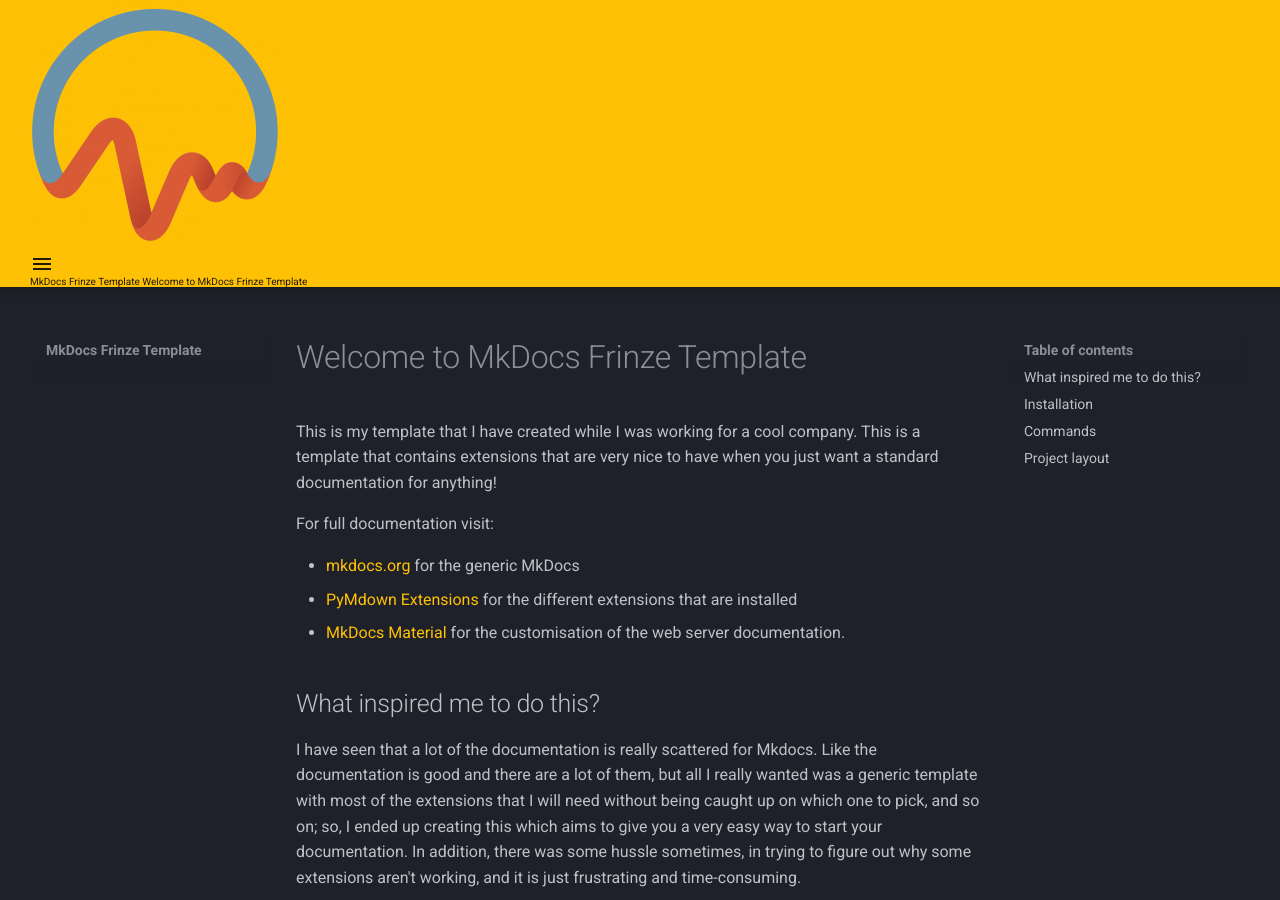
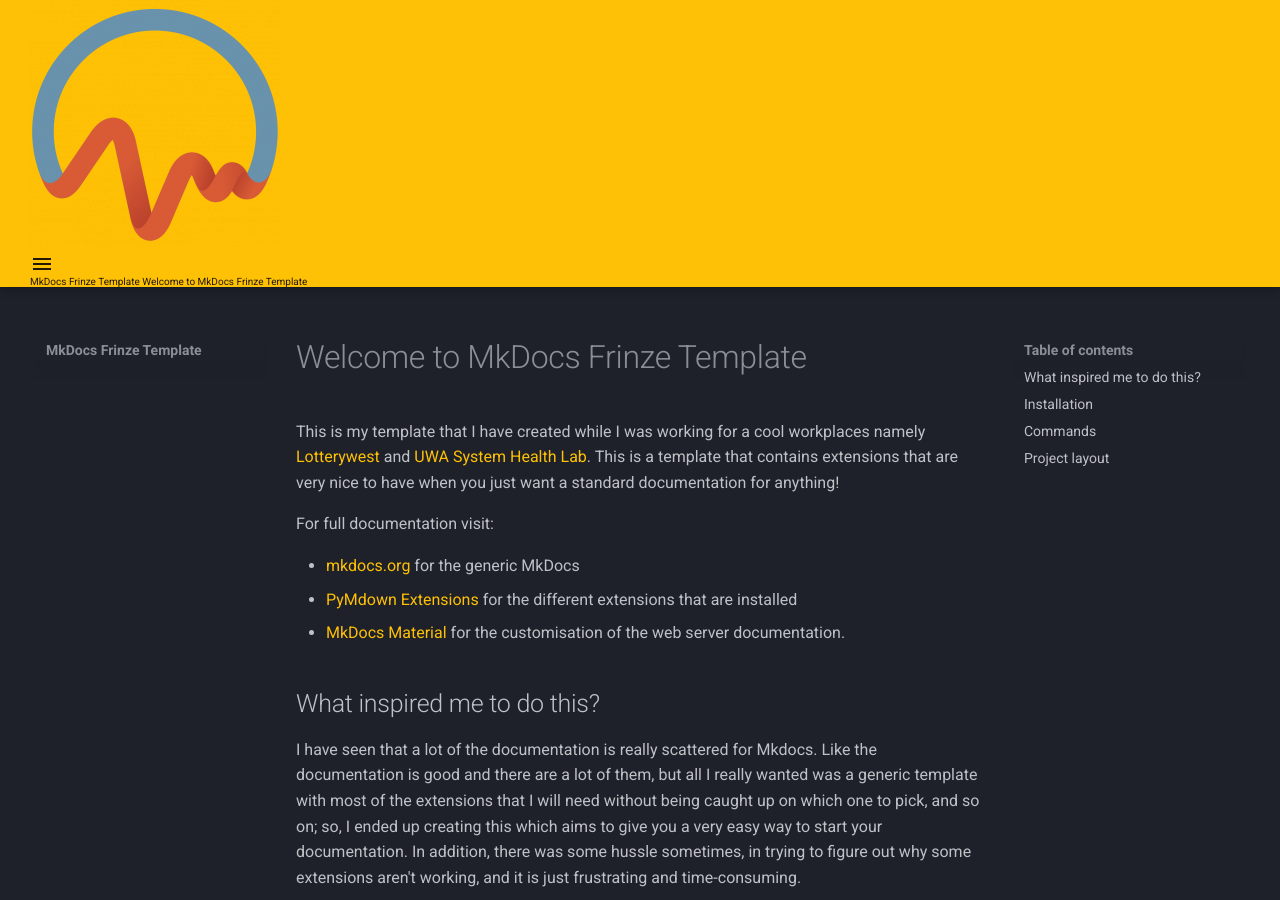
Before and after one commit to frinzekt/mkdocs-frinze-template, an MkDocs documentation site: the page built from docs/index.md, in a window 1280 px wide and 900 px high. Built offline with MkDocs 1.6.1 and Material for MkDocs 9.7.7, drawn with Linux system fonts in a browser that asks for light colours.

Commit message:
update and mention workplaces

```diff
--- a/docs/index.md
+++ b/docs/index.md
@@ -1,5 +1,5 @@
 # Welcome to MkDocs Frinze Template
-This is my template that I have created while I was working for a cool company. This is a template that contains extensions that are very nice to have when you just want a standard documentation for anything!
+This is my template that I have created while I was working for a cool workplaces namely [Lotterywest](https://www.lotterywest.wa.gov.au/) and [UWA System Health Lab](http://systemhealthlab.com/). This is a template that contains extensions that are very nice to have when you just want a standard documentation for anything!
 
 For full documentation visit:
 
```
